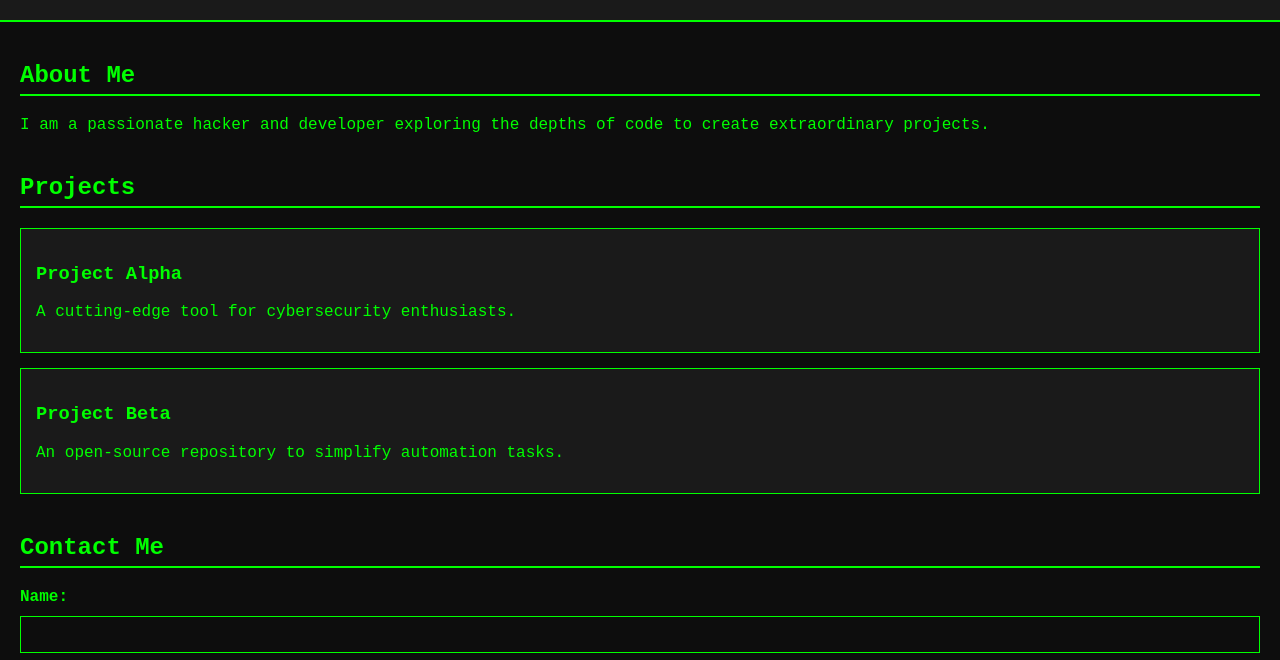
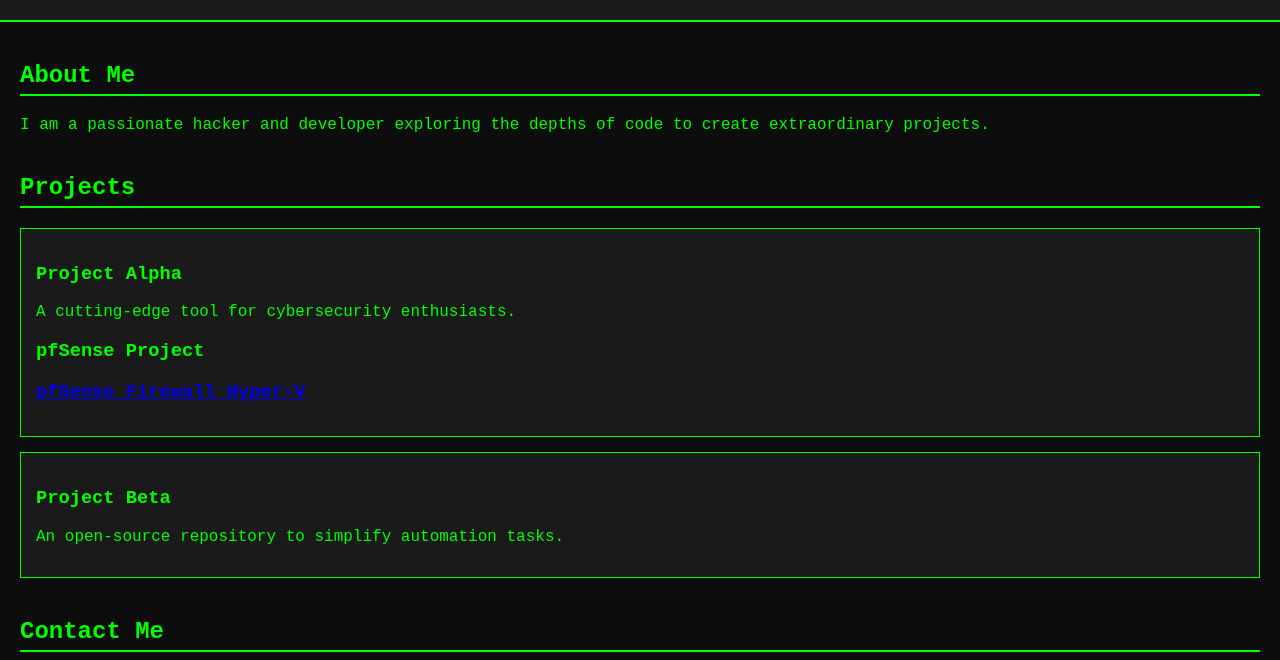
Before and after one commit to J-cybertech/Website-demo, a plain HTML site: page index.html in a window 1280 px wide. Shown: the part 100-760 px from the top of the page. Drawn offline with Linux system fonts and the light colour scheme; a script that the page names is missing.

Commit message:
Update index.html

```diff
--- a/index.html
+++ b/index.html
@@ -29,6 +29,8 @@
             <div class="project">
                 <h3>Project Alpha</h3>
                 <p>A cutting-edge tool for cybersecurity enthusiasts.</p>
+                <h3> pfSense Project</h3>
+                <h3><a href="https://github.com/GrimWho/pfSense-Firewall-Hyper-V" target="_blank">pfSense Firewall Hyper-V</a></h3>
             </div>
             <div class="project">
                 <h3>Project Beta</h3>
```
